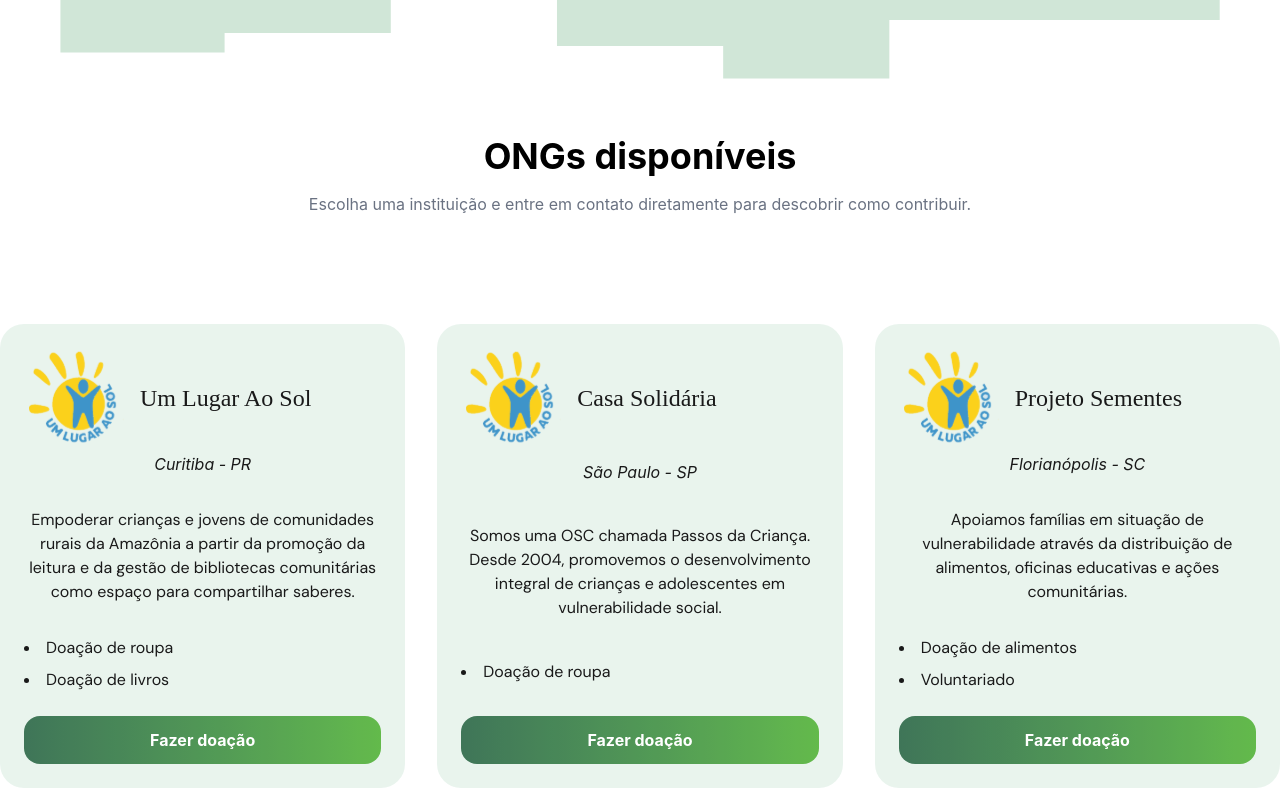
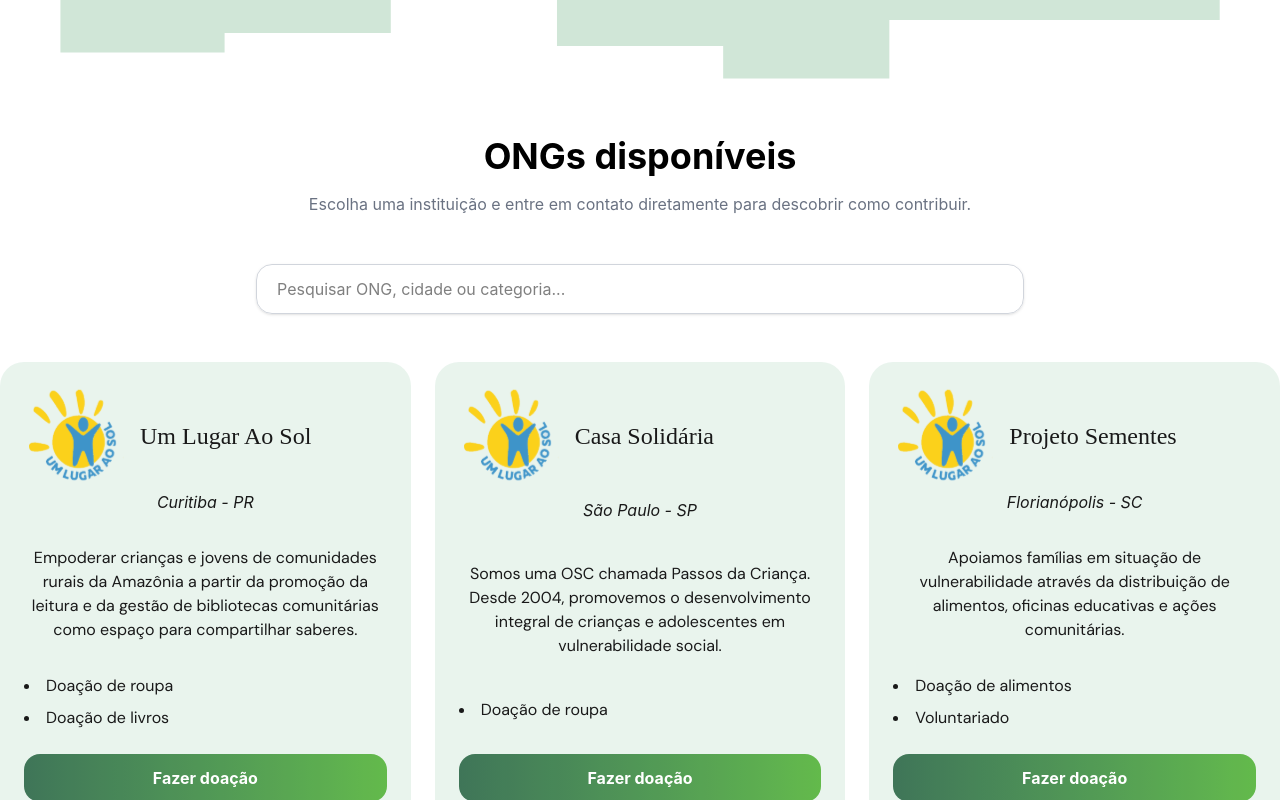
Before and after one commit to LostBoy3/Educadoa, a React (Vite) app: page /doar in a window 1280 px wide. Shown: the part 640-1440 px from the top of the page. Built offline with nearby package versions, Linux system fonts and the light colour scheme; a web font is replaced by a local one.

Commit message:
feat: implement dynamic ONG filtering with React state

```diff
--- a/src/pages/donate/DonateList.jsx
+++ b/src/pages/donate/DonateList.jsx
@@ -1,20 +1,39 @@
 import { ongs } from "../../data/ongs";
 import DonateCard from "../../components/DonateCard";
+import { useState } from "react";
 
 function DonateList() {
+  const [search, setSearch] = useState("");
+
+  const filteredOngs = ongs.filter((ong) =>
+    `${ong.name} ${ong.city} ${ong.category}`
+      .toLowerCase()
+      .includes(search.toLowerCase()),
+  );
+
   return (
-    <section className="flex flex-wrap justify-center gap-15 fade-up">
-      <div className="mb-12">
-        <h2 className="text-4xl font-bold text-center">ONGs disponíveis</h2>
+    <section className="w-full flex flex-col items-center gap-12 fade-up">
+      <div className="text-center">
+        <h2 className="text-4xl font-bold">ONGs disponíveis</h2>
 
-        <p className="text-gray-500 text-center mt-4 max-w-2xl mx-auto">
+        <p className="text-gray-500 mt-4 max-w-2xl mx-auto">
           Escolha uma instituição e entre em contato diretamente para descobrir
           como contribuir.
         </p>
       </div>
 
-      <div className="grid grid-cols-1 md:grid-cols-2 lg:grid-cols-3 gap-8">
-        {ongs.map((ong) => (
+      <div className="w-full flex justify-center">
+        <input
+          type="text"
+          placeholder="Pesquisar ONG, cidade ou categoria..."
+          value={search}
+          onChange={(e) => setSearch(e.target.value)}
+          className="w-full max-w-3xl px-5 py-3 rounded-2xl border border-gray-300 shadow-sm outline-none focus:ring-2 focus:ring-green"
+        />
+      </div>
+
+      <div className="w-full max-w-7xl mx-auto grid grid-cols-1 md:grid-cols-2 lg:grid-cols-3 gap-6">
+        {filteredOngs.map((ong) => (
           <DonateCard key={ong.id} ong={ong} />
         ))}
       </div>
```
